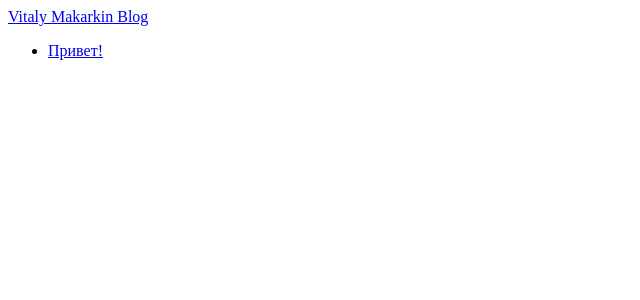
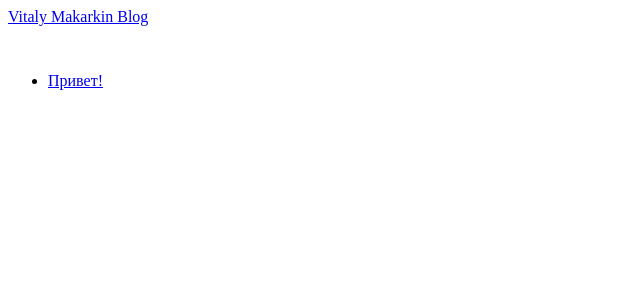
Before and after one commit to VitalyMakarkin/vitalymakarkin.github.io, a Jekyll site: the page built from index.md, in a window 1280 px wide. Shown: the top 300 px of the page, without its empty margins (0-640 px from the left). Built offline with Jekyll 4.4.1, drawn with Linux system fonts in a browser that asks for light colours.

Commit message:
Update style

```diff
--- a/_sass/blog.scss
+++ b/_sass/blog.scss
@@ -1 +1,6 @@
 @charset "utf-8";
+
+.page-content {
+    padding: 30px 0;
+    flex: 1 0 auto;
+  }
--- a/_sass/layout.scss
+++ /dev/null
@@ -1,4 +0,0 @@
-.page-content {
-    // padding: 100px 0;
-    flex: 1 0 auto;
-  }
--- a/assets/css/style.scss
+++ b/assets/css/style.scss
@@ -2,5 +2,4 @@
 # Only the main Sass file needs front matter (the dashes are enough)
 ---
 
-@import
-    "layout";
+@import "blog";
```
